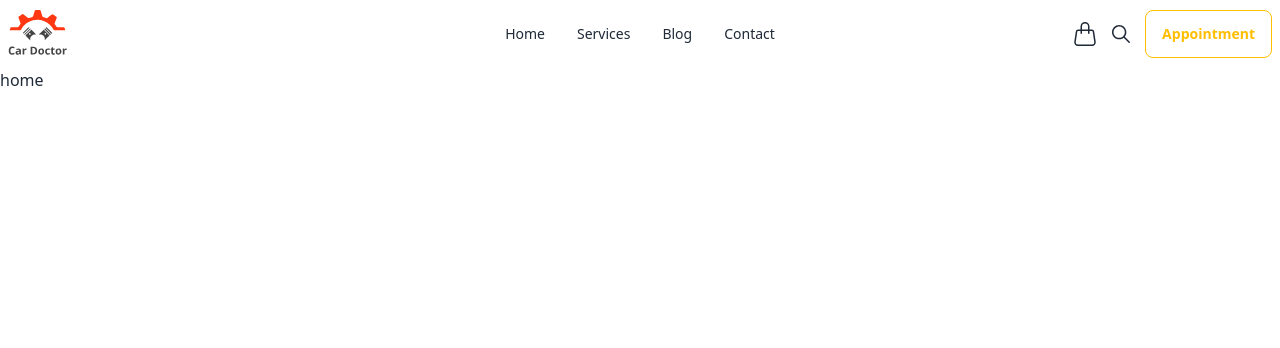
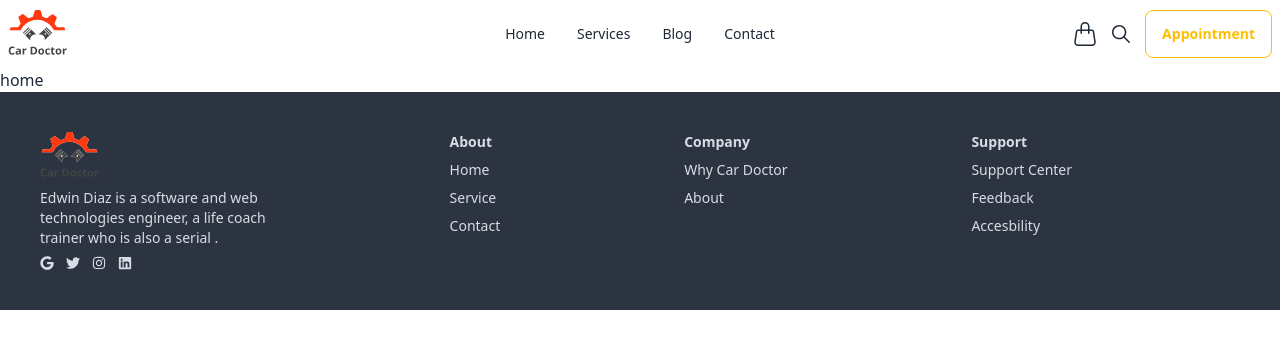
Before and after one commit to mintusikder/car-doctor-project, a React (Vite) app in the folder client/: page / in a window 1280 px wide. Shown: the top 348 px of the page. Built offline with nearby package versions, Linux system fonts and the light colour scheme.

Commit message:
added footer section

```diff
--- a/client/src/pages/Shared/Footer.jsx
+++ b/client/src/pages/Shared/Footer.jsx
@@ -1,11 +1,42 @@
-
+import logo from "../../assets/images/banner/logo.svg";
+import { FaGoogle, FaInstagram, FaLinkedin, FaTwitter } from "react-icons/fa";
 
 const Footer = () => {
-    return (
-        <div>
+  return (
+    <footer className="footer bg-neutral text-neutral-content p-10">
+      <aside>
+        <img className="h-12 text-white" src={logo} alt="" />
+        <p>
+          Edwin Diaz is a software and web <br /> technologies engineer, a life
+          coach <br /> trainer who is also a serial .
+        </p>
+        <div className="flex space-x-3">
+        <FaGoogle />
+        <FaTwitter />
+        <FaInstagram />
+        <FaLinkedin />
+        </div>
 
-        </div>
-    );
+      </aside>
+      <nav>
+        <h6 className="font-bold">About</h6>
+        <a className="link link-hover">Home</a>
+        <a className="link link-hover">Service</a>
+        <a className="link link-hover">Contact</a>
+      </nav>
+      <nav>
+        <h6 className="font-bold">Company</h6>
+        <a className="link link-hover">Why Car Doctor</a>
+        <a className="link link-hover">About</a>
+      </nav>
+      <nav>
+        <h6 className="font-bold">Support</h6>
+        <a className="link link-hover">Support Center</a>
+        <a className="link link-hover">Feedback</a>
+        <a className="link link-hover">Accesbility</a>
+      </nav>
+    </footer>
+  );
 };
 
 export default Footer;
```
